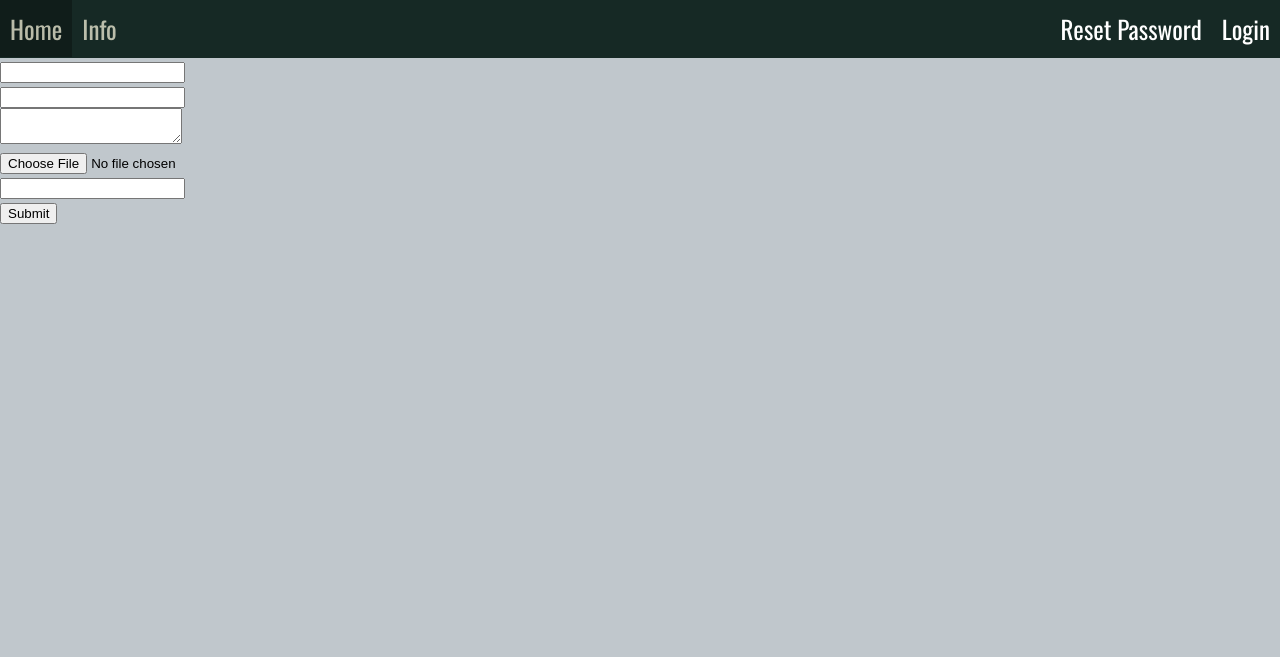
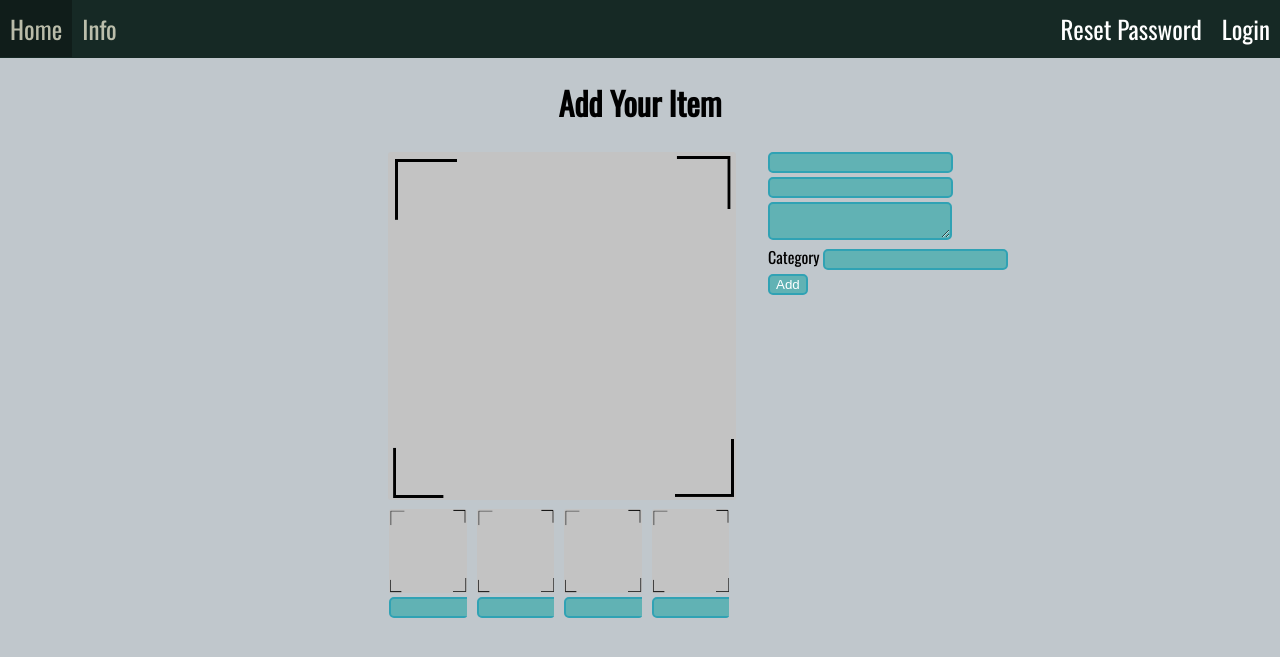
Before and after one commit to simicoder/DjangoShop, a Django app: template templates/store/createProduct.html in a window 1280 px wide. Shown: the top 657 px of the page. Run offline with Django 3.2, Linux system fonts and the light colour scheme; the template is opened without the code that fills it, so the values that code supplies are empty, except form fields; tables that the repository leaves empty hold one stand-in row (values such as "Sample post"); form fields are guessed from the names that the template uses.

Commit message:
new create_product view

```diff
--- a/store/admin.py
+++ b/store/admin.py
@@ -1,5 +1,6 @@
 from django.contrib import admin
-from .models import Product, Category
+from .models import *
 
 admin.site.register(Product)
 admin.site.register(Category)
+admin.site.register(ProductImage)
--- /dev/null
+++ b/store/static/store/app.js
@@ -0,0 +1,27 @@
+function PreviewImage()
+    {
+        let imgid = event.srcElement.id.substring(8,9);
+        let oFReader = new FileReader();
+        oFReader.readAsDataURL(document.getElementById(event.srcElement.id).files[0]);
+
+        oFReader.onload = function (oFREvent) {
+            document.getElementById(imgid).src = oFREvent.target.result;
+        }
+    };
+
+// document.addEventListener('mouseover', (e) => {
+//     if (e.target.id == '1' || e.target.id == '2' || e.target.id == '3' || e.target.id == '4')
+//     {
+//         document.getElementById('0').src = document.getElementById(e.target.id).src;
+//     }
+// })
+
+// <script src="https://ajax.googleapis.com/ajax/libs/jquery/1.11.1/jquery.min.js"></script>
+//
+// $("#0").click(function () {
+//     $("#id_form-0-img").trigger('click');
+// });
+
+// function GFG_Fun() {
+//                 document.getElementById('file').parentNode.removeChild(document.getElementById('0'));
+//             }
--- a/store/static/store/style.css
+++ b/store/static/store/style.css
@@ -63,17 +63,10 @@ ol li a:hover
     display: none;
 }
 
-#login
-{
-    color: white;
-    background-color: #223834;
-    border: 2px black solid;
-}
-
 #leftmenu
 {
-    min-height: 563px;
-    width: 20%;
+    height: 30em;
+    width: 10%;
     background-color: #223834;
     float: left;
     border: 2px solid black;
@@ -82,17 +75,98 @@ ol li a:hover
 .products
 {
     padding: 10px;
-    width: 140px;
     float: left;
-}
-
-.products a
-{
+    font-size: 12px;
     text-decoration: none;
     color: #223834;
+    width: 140px;
+    height: 200px;
+    display: block;
 }
 
 .products:hover
 {
     background-color: rgba(163, 170, 175, 0.9);
 }
+
+.img_view
+{
+    margin-top: 1em;
+}
+
+input
+{
+    background-color: #61b2b4;
+    border: #30a2b4 2px solid;
+    border-radius: 5px;
+    color:white;
+}
+textarea
+{
+    margin-top: 0.3em;
+    background-color: #61b2b4;
+    border: #30a2b4 2px solid;
+    border-radius: 5px;
+    color:white;
+}
+
+#file
+{
+	position: relative;
+    overflow: hidden;
+	width: 21.75em;
+    height: 21.75em;
+	margin: 4px;
+	text-align: center;
+	border-radius: 3px;
+}
+
+#file:hover
+{
+    border: #162925 solid 1px;
+}
+
+#file input[type="file"] {
+    display: none;
+}
+
+.smallfile
+{
+	position: relative;
+    overflow: hidden;
+	width: 4.85em;
+	text-align: center;
+	border-radius: 3px;
+    float: left;
+    margin: 5px;
+}
+
+.smallfile input[type="file"] {
+	position: absolute;
+    top: 0;
+    right: 0;
+    margin: 0;
+    padding: 0;
+    width: 100%;
+	height: 100%;
+    cursor: pointer;
+    opacity: 0;
+}
+
+#crimg
+{
+    float: left;
+    height: 29em;
+    width: 24em;
+    margin-left: 30%;
+}
+
+.uploadPreview
+{
+    float: left;
+}
+
+.smallfile:hover
+{
+    border: #162925 solid 1px;
+}
--- a/templates/registration/login.html
+++ b/templates/registration/login.html
@@ -4,9 +4,9 @@
         <p>Your username and password didn't match. Please try again</p>
     {% endif %}
 
-        <form action="{% url 'login' %}" method="post">
+        <form align="center" action="{% url 'login' %}" method="post">
                 {% csrf_token %}
-                <table>
+                <table align="center">
                     <tr>
                         <td>{{ form.username.label_tag }}</td>
                         <td>{{ form.username }}</td>
@@ -17,7 +17,7 @@
                     </tr>
                 </table>
 
-                <input type="submit" value="login" id="login"/>
+                <input type="submit" value="login"/>
                 <input type="hidden" name="next" value="{{ next }}" />
             </form>
 {% endblock %}
--- a/templates/registration/password_reset_form.html
+++ b/templates/registration/password_reset_form.html
@@ -1,11 +1,12 @@
 {% extends "store/base.html" %}
 
 {% block content %}
-  <form action="" method="post">
+  <form align="center" action="" method="post">
   {% csrf_token %}
   {% if form.email.errors %}
     {{ form.email.errors }}
   {% endif %}
+      <p>Write here your email</p>
       <p>{{ form.email }}</p>
     <input type="submit" value="Reset password">
   </form>
--- a/templates/store/createProduct.html
+++ b/templates/store/createProduct.html
@@ -1,12 +1,29 @@
 {% extends 'store/base.html' %}
 
 {% block content %}
-    <form method="POST"> {% csrf_token %}
-        {{ form.title }}<br>
-        {{ form.price }}<br>
-        {{ form.description }}<br>
-        {{ form.img }}<br>
-        {{ form.category }}<br>
-	    <input type="submit" name="Save"/>
-    </form>
+    <h1 align="center">Add Your Item</h1>
+    <div>
+            <form method="post" action="" enctype="multipart/form-data"> {% csrf_token %}
+                {% for hidden in form.hidden_fields %}
+                    {{ hidden }}
+                {% endfor %}
+                <div id="crimg">
+                    {{ img_form.management_form }}
+                    <div id="file"><label for="id_form-0-img"><img height="350em" width="350em" src="/static/store/crimg.png" id="0" onchange="PreviewImage();"/></label>{{ img_form.0 }}</div>
+                    <div class="smallfile"><label for="id_form-1-img"><img height="84em" width="78em" src="/static/store/crimg.png" class="uploadPreview" id="1" onchange="PreviewImage();"/></label>{{ img_form.1 }}</div>
+                    <div class="smallfile"><label for="id_form-2-img"><img height="84em" width="78em" src="/static/store/crimg.png" class="uploadPreview" id="2" onchange="PreviewImage();"/></label>{{ img_form.2 }}</div>
+                    <div class="smallfile"><label for="id_form-3-img"><img height="84em" width="78em" src="/static/store/crimg.png" class="uploadPreview" id="3" onchange="PreviewImage();"/></label>{{ img_form.3 }}</div>
+                    <div class="smallfile"><label for="id_form-4-img"><img height="84em" width="78em" src="/static/store/crimg.png" class="uploadPreview" id="4" onchange="PreviewImage();"/></label>{{ img_form.4 }}</div>
+                </div>
+                {{ form.title }}<br>
+                {{ form.price }}<br>
+                {{ form.description }}<br>
+
+                <label for="category">Category </label>{{ form.category }}<br>
+                <input type="submit" name="Save" value="Add"/>
+            </form>
+    </div>
+
+{% load static %}
+    <script src="{% static 'store/app.js' %}"></script>
 {% endblock content %}
--- a/templates/store/product_view.html
+++ b/templates/store/product_view.html
@@ -1,8 +1,11 @@
 {% extends 'store/base.html' %}
 {% block content %}
     <div align="center">
-        <img height="200px" width="250px" src="{{ product.img.url }}">
+    {% for image in product.images.all %}
+        <img class="img_view" height="200px" width="250px" src={{ image }}>
+    {% endfor %}
         <h2>{{ product.title }}</h2>
+        <h2>{{ product.description }}</h2>
         <h2>{{ product.price }} $</h2>
         <h2>seller: {{ product.seller }}</h2>
     </div>
```
Also changed, not shown: store/forms.py (+19 -2 lines), store/models.py (+14 -3 lines), store/views.py (+27 -6 lines), templates/store/home.html (+5 -7 lines), media/images/nike-off-white_yrxeaBI.png (added), media/images/offwhite-tshirt_HjIavW9.png (added), media/images/offwhite-tshirt_PVE6wU4.png (added), media/images/offwhite-tshirt_ScHlG98.png (added), media/images/offwhite-tshirt_UtY6t9Y.png (added), media/images/offwhite-tshirt_aCqfqg4.png (added), store/migrations/0001_initial.py, store/static/store/crimg.png (added).
